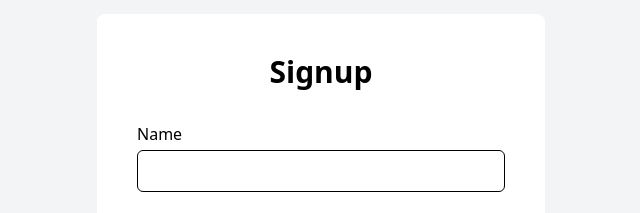
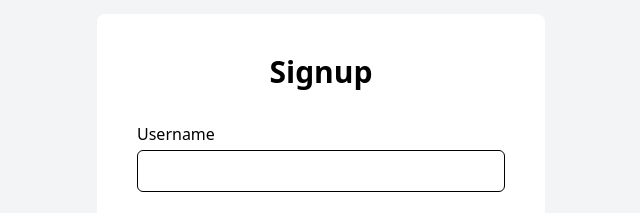
Before and after one commit to MuhammadDilshad532/ecommerce-redux-api-practice, a React (Vite) app: page /signup in a window 1280 px wide. Shown: the part 126-339 px from the top of the page, without its empty margins (319-959 px from the left). Built offline with nearby package versions, Linux system fonts and the light colour scheme.

Commit message:
Update SignUp.jsx

```diff
--- a/src/Components/Auth/SignUp.jsx
+++ b/src/Components/Auth/SignUp.jsx
@@ -29,7 +29,7 @@ const SignUp = () => {
 
         try {
             const res = await AuthApi.signUp({
-                name: formData.name,
+                username: formData.name,
                 email: formData.email,
                 password: formData.password,
                 role: "USER",
@@ -60,7 +60,7 @@ const SignUp = () => {
 
                 <form onSubmit={handleSubmit} className="space-y-6">
                     <div>
-                        <label>Name</label>
+                        <label>Username</label>
                         <input
                             type="text"
                             name="name"
```
